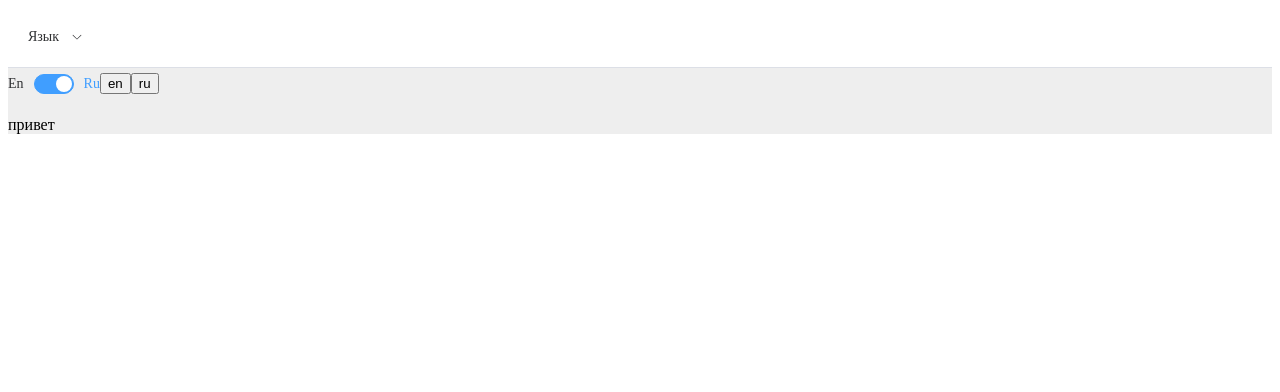
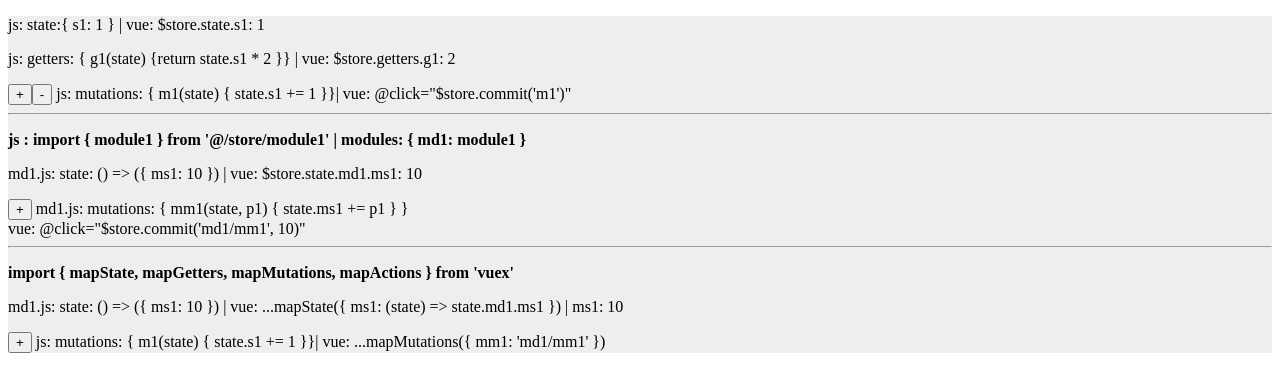
Before and after one commit to sowlru/vue-test, a Vue app: page / in a window 1280 px wide. Shown: the top 392 px of the page. Built offline with nearby package versions, Linux system fonts and the light colour scheme.

Commit message:
Add store

```diff
--- a/package.json
+++ b/package.json
@@ -17,7 +17,8 @@
     "vue": "^3.2.13",
     "vue-echart": "^1.0.5",
     "vue-flag-icon": "^2.1.0",
-    "vue-i18n": "^9.2.2"
+    "vue-i18n": "^9.2.2",
+    "vuex": "^4.0.2"
   },
   "devDependencies": {
     "@babel/core": "^7.12.16",
--- a/src/App.vue
+++ b/src/App.vue
@@ -21,7 +21,8 @@
     <!-- <canvas-test /> -->
     <!-- <fabric-test /> -->
 
-    <i18n-test />
+    <!-- <i18n-test /> -->
+    <store-test />
   </div>
 </template>
 
@@ -46,6 +47,7 @@ import canvasTest from '@/graphics/canvasTest.vue'
 import fabricTest from '@/graphics/fabricTest.vue'
 
 import i18nTest from '@/i18n/i18nTest.vue'
+import storeTest from '@/store/storeTest.vue'
 
 export default {
   components: {
@@ -64,7 +66,8 @@ export default {
 
     canvasTest,
 
-    i18nTest
+    i18nTest,
+    storeTest
   },
   data() {
     return {
--- a/src/main.js
+++ b/src/main.js
@@ -4,6 +4,7 @@ import App from './App.vue'
 import ElementPlus from 'element-plus'
 import 'element-plus/dist/index.css'
 import plugins from '@/plugins'
+import store from '@/store'
 
 // i18n
 import { createI18n } from 'vue-i18n'
@@ -21,4 +22,5 @@ const app = createApp(App)
 app.use(ElementPlus)
 app.use(plugins)
 app.use(i18n)
+app.use(store)
 app.mount('#app')
--- /dev/null
+++ b/src/store/index.js
@@ -0,0 +1,25 @@
+import { createStore } from 'vuex'
+import { module1 } from '@/store/module1'
+
+export default createStore({
+  state: {
+    s1: 1
+  },
+  getters: {
+    g1(state) {
+      return state.s1 * 2
+    }
+  },
+  mutations: {
+    m1(state) {
+      state.s1 += 1
+    },
+    m2(state) {
+      state.s1 -= 1
+    }
+  },
+  actions: {},
+  modules: {
+    md1: module1
+  }
+})
--- /dev/null
+++ b/src/store/module1.js
@@ -0,0 +1,13 @@
+export const module1 = {
+  state: () => ({ ms1: 10 }),
+  getters: {},
+  mutations: {
+    mm1(state, p1) {
+      state.ms1 += p1
+    }
+  },
+  actions: {
+    // ma1({ state, commit, dispatch }) {}
+  },
+  namespaced: true
+}
--- /dev/null
+++ b/src/store/storeTest.vue
@@ -0,0 +1,63 @@
+<template>
+  <div class="container">
+    <p>
+      js: state:{ s1: 1 } | vue: $store.state.s1:
+      {{ $store.state.s1 }}
+    </p>
+    <p>
+      js: getters: { g1(state) {return state.s1 * 2 }} | vue: $store.getters.g1:
+      {{ $store.getters.g1 }}
+    </p>
+
+    <button @click="$store.commit('m1')">+</button>
+    <button @click="$store.commit('m2')">-</button>
+    <span>
+      js: mutations: { m1(state) { state.s1 += 1 }}| vue:
+      @click="$store.commit('m1')"
+    </span>
+    <!-- ------------------------------------------------------------ -->
+    <hr />
+    <p>
+      <b>
+        js : import { module1 } from '@/store/module1' | modules: { md1: module1
+        }
+      </b>
+    </p>
+    <p>
+      md1.js: state: () => ({ ms1: 10 }) | vue: $store.state.md1.ms1:
+      {{ $store.state.md1.ms1 }}
+    </p>
+    <button @click="$store.commit('md1/mm1', 10)">+</button>
+    <span>
+      md1.js: mutations: { mm1(state, p1) { state.ms1 += p1 } }<br />
+      vue: @click="$store.commit('md1/mm1', 10)"
+    </span>
+    <!-- ------------------------------------------------------------ -->
+    <hr />
+    <p>
+      <b>
+        import { mapState, mapGetters, mapMutations, mapActions } from 'vuex'
+      </b>
+    </p>
+    <p>
+      md1.js: state: () => ({ ms1: 10 }) | vue: ...mapState({ ms1: (state) =>
+      state.md1.ms1 }) | ms1: {{ ms1 }}
+    </p>
+    <button @click="$store.commit('mm1')">+</button>
+    <span>
+      js: mutations: { m1(state) { state.s1 += 1 }}| vue: ...mapMutations({ mm1:
+      'md1/mm1' })
+    </span>
+  </div>
+</template>
+<script>
+import { mapState, mapGetters, mapMutations, mapActions } from 'vuex'
+
+/* eslint-disable */
+export default {
+  computed: {
+    ...mapState({ ms1: (state) => state.md1.ms1 })
+  },
+  methods: { ...mapMutations({ mm1: 'md1/mm1' }) }
+}
+</script>
```
Also changed, not shown: 2 other files (tests, documents, lock files or other folders).
